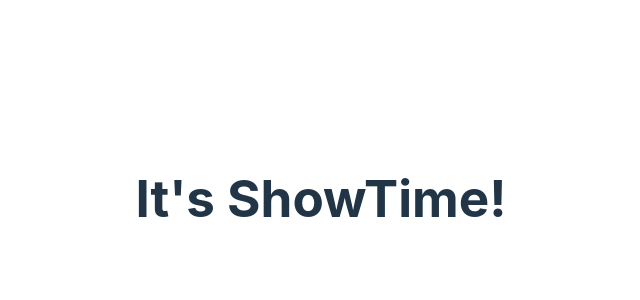
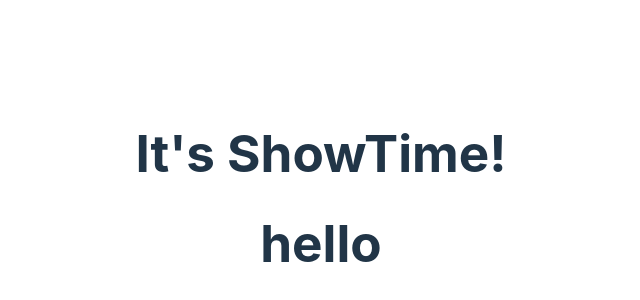
Before and after one commit to FBetulDemir/final-project, a React (Vite) app in the folder final-project/client/: page / in a window 1280 px wide. Shown: the part 202-502 px from the top of the page, without its empty margins (319-959 px from the left). Built offline with nearby package versions, Linux system fonts and the light colour scheme.

Commit message:
Initial commit

```diff
--- a/final-project/client/src/App.tsx
+++ b/final-project/client/src/App.tsx
@@ -1,9 +1,11 @@
-import "./App.css";
+import './App.css';
+import MusicGenre from './components/MusicGenre/MusicGenre';
 
 function App() {
   return (
     <>
       <h1>It's ShowTime!</h1>
+      <MusicGenre />
     </>
   );
 }
--- /dev/null
+++ b/final-project/client/src/components/MusicGenre/MusicGenre.tsx
@@ -0,0 +1,11 @@
+import './MusicGenre.css';
+
+const MusicGenre = () => {
+  return (
+    <>
+      <h1>hello</h1>
+    </>
+  );
+};
+
+export default MusicGenre;
```
Also changed, not shown: final-project/client/src/components/MusicGenre/MusicGenre.css (added).
